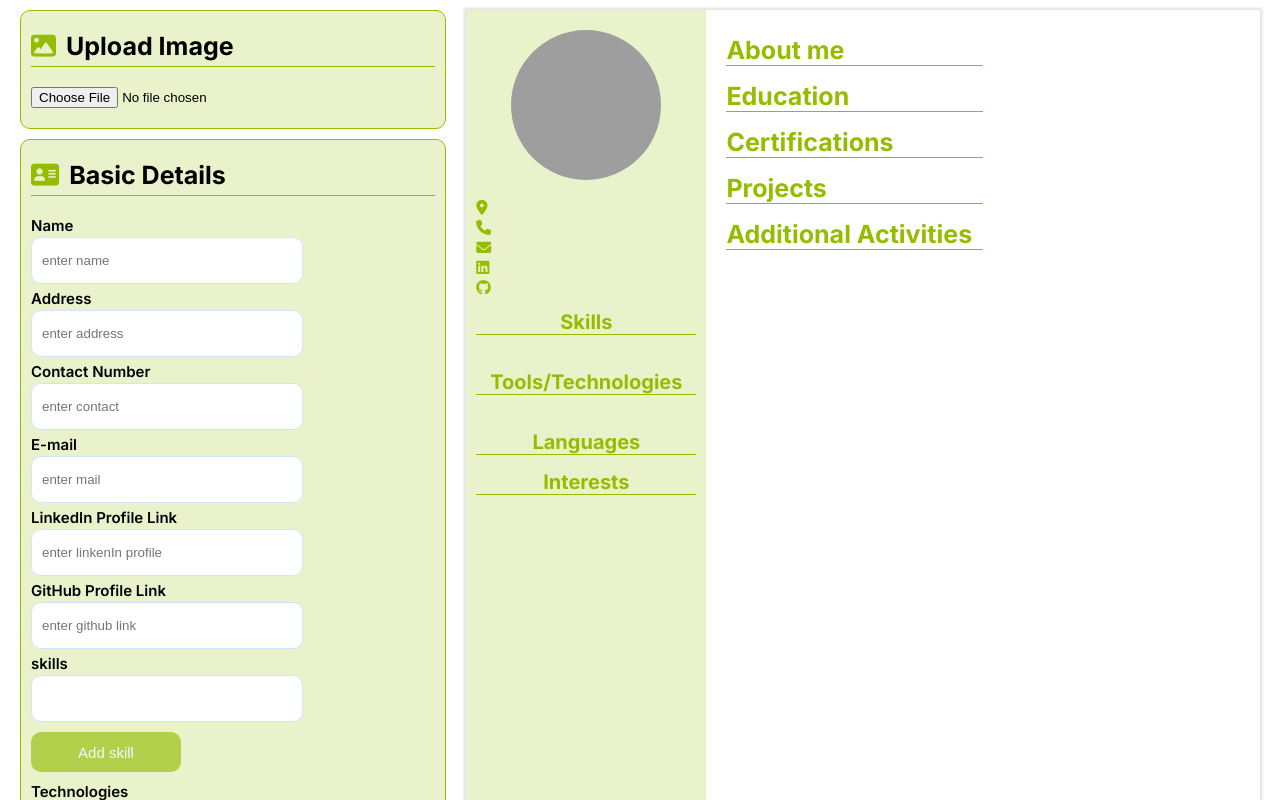
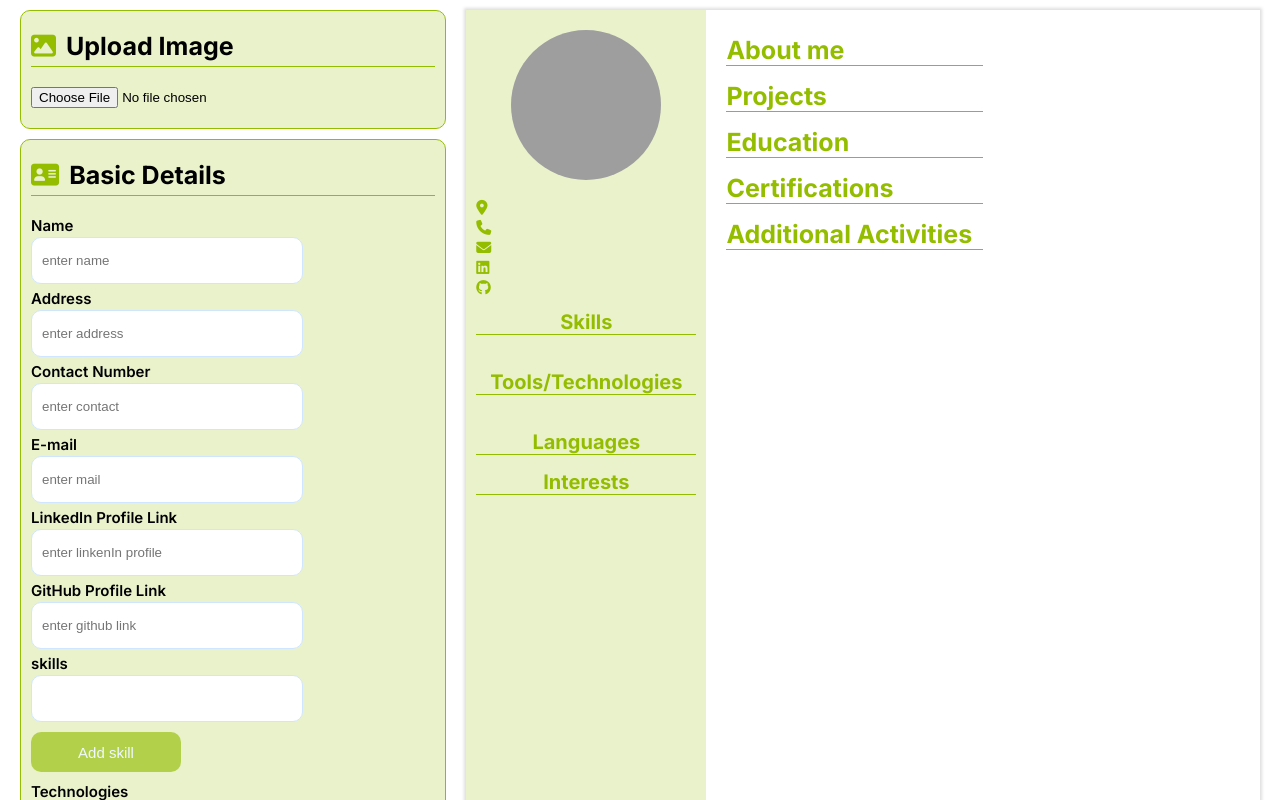
Before and after one commit to dineshveguru/resume-builder-remastered, a React (Create React App) app: page / in a window 1280 px wide. Shown: the top 800 px of the page. Built offline with nearby package versions, Linux system fonts and the light colour scheme; grey boxes are pictures that could not be loaded.

Commit message:
updated readme and right component

```diff
--- a/src/components/RightComponents/RightComponent.js
+++ b/src/components/RightComponents/RightComponent.js
@@ -10,10 +10,10 @@ function RightComponent(props) {
   return (
     <div className="right--container">
       <About about={props.about} />
+      <Experience experienceSet={props.experienceSet} />
+      <Project projectSet={props.projectSet} />
       <Education educationSet={props.educationSet} />
-      <Experience experienceSet={props.experienceSet} />
       <Certificate certificateSet={props.certificateSet} />
-      <Project projectSet={props.projectSet} />
       <Activity activitySet={props.activitySet} />
     </div>
   );
```
Also changed, not shown: 1 other file (tests, documents, lock files or other folders).
